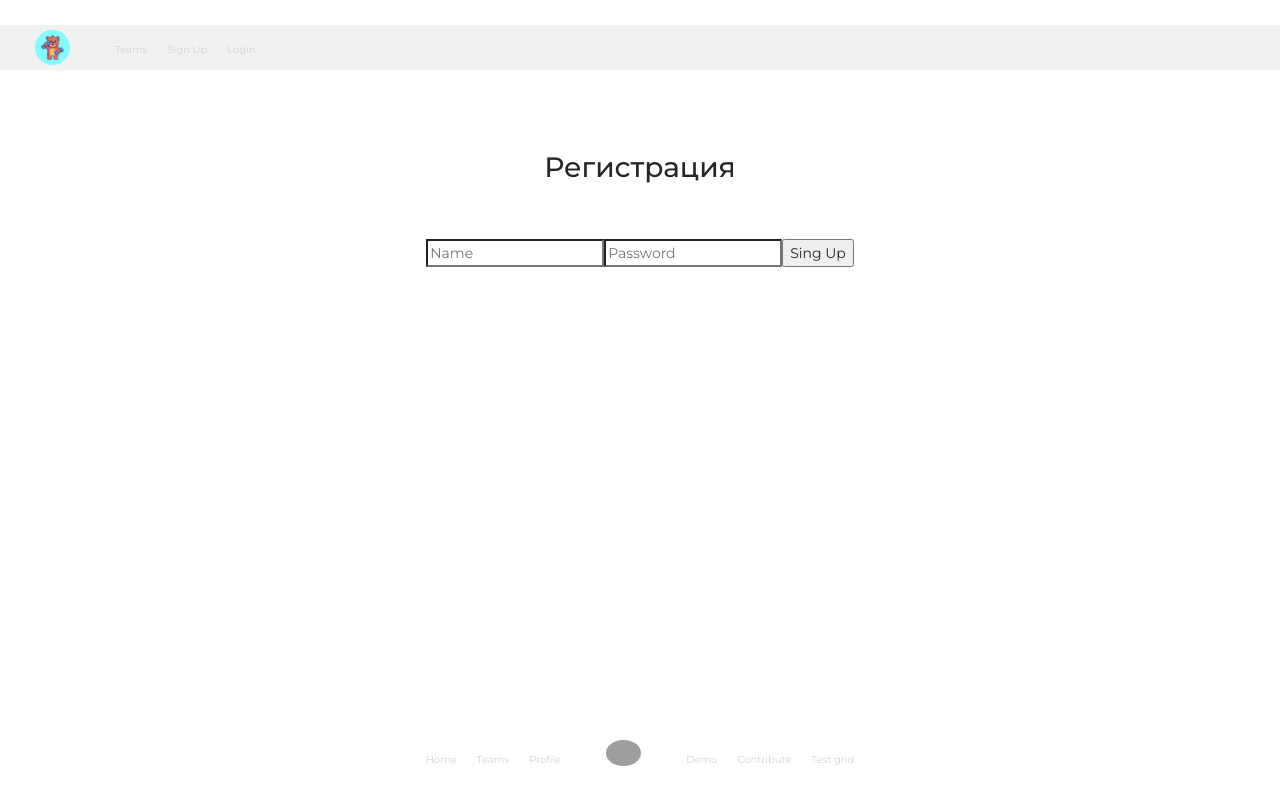
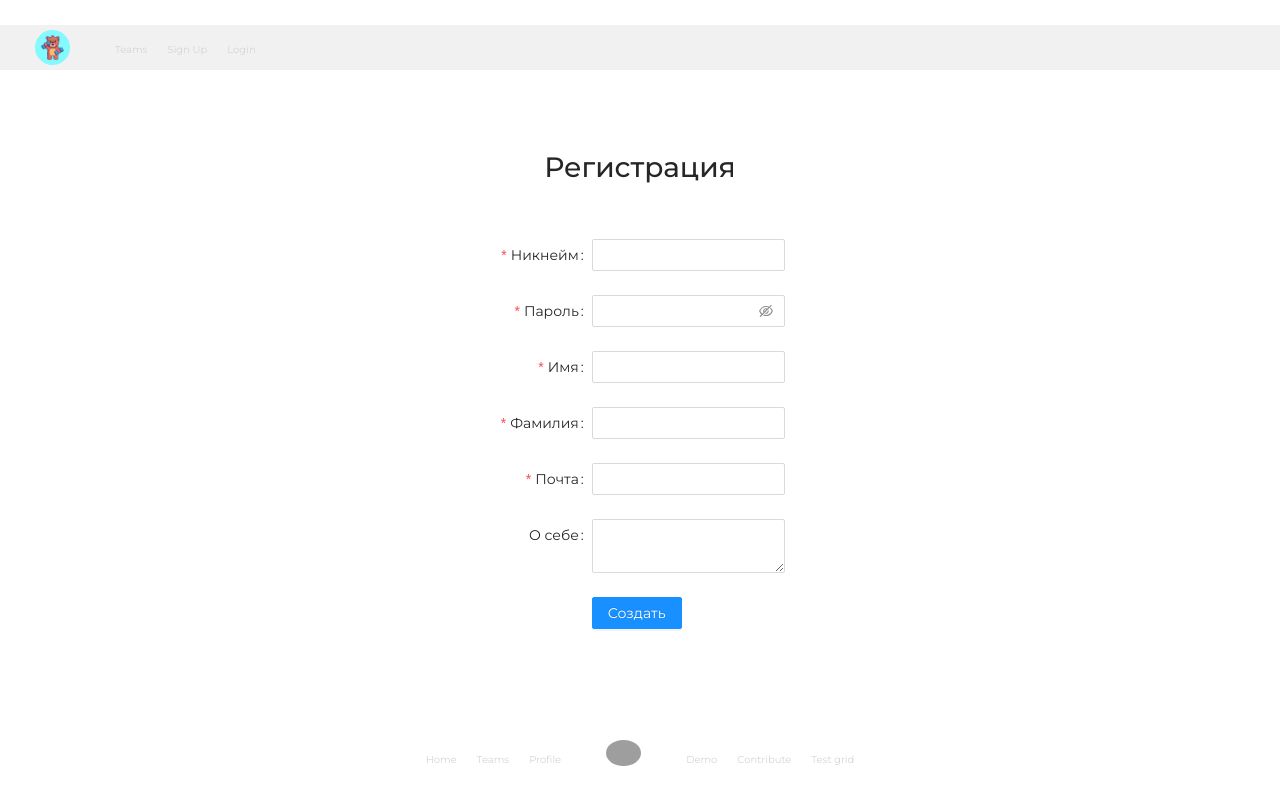
Before and after one commit to SIBIRSKAYA-KORONA/sport4all-frontend, a React app: page /signup in a window 1280 px wide. Built offline with nearby package versions, Linux system fonts and the light colour scheme; grey boxes are pictures that could not be loaded.

Commit message:
Add error for duplicate nicknames

```diff
--- a/src/models/UserModel.js
+++ b/src/models/UserModel.js
@@ -25,19 +25,11 @@ class UserModel {
                     User
      *************************************/
 
-    /**
-     *
-     * @param user {
-     *      nickname: String
-     *      password: String
-     * }
-     * @return {Promise<Object>}
-     */
     async signUp(user) {
         return Network.fetchPost(Network.paths.settings, user).then(
             response => {
-                if (response.status > 499) throw new Error('server error');
-                return response.json();
+                if (response.status === 409) throw 'Такой пользователь существует';
+                if (response.status > 499) throw 'server error';
             },
             error => { throw new Error(error); }
         );
--- a/src/pages/SignUp/logic.jsx
+++ b/src/pages/SignUp/logic.jsx
@@ -9,48 +9,21 @@ class SignUpPage extends React.Component {
     constructor(props) {
         super(props);
         this.state = {
-            nickname: '',
-            password: '',
+            error: null,
         };
 
         this.handleSubmit = this.handleSubmit.bind(this);
-        this.handleInputChange = this.handleInputChange.bind(this);
     }
 
-    handleSubmit(e) {
-        e.preventDefault();
-        if (!this.state.password || !this.state.nickname) return;
-        const user = {
-            nickname: this.state.nickname,
-            password: this.state.password
-        };
-        UserModel.instance.signUp(user).then((response) => {
-            console.log(response);
-            this.setState({
-                nickname: '',
-                password: '',
-            });
-            history.push('/profile');
-        });
+    handleSubmit(values) {
+        const user = values;
+        if (!user.password || !user.nickname) return;
+        UserModel.instance.signUp(user)
+            .then(() => { history.push('/profile') })
+            .catch(error => { this.setState({ error: error }) });
     }
 
-    handleInputChange(event) {
-        const {name, value} = event.target;
-        this.setState(prevState => ({
-            ...prevState,
-            [name]: value
-        }));
-    }
-
-    render() {
-        return (
-            <SignUpPageRender
-                onChange={this.handleInputChange}
-                onSubmit={this.handleSubmit}
-                {...this.state}
-            />
-        )
-    }
+    render = () => (<SignUpPageRender onSubmit={this.handleSubmit} error={this.state.error}/>)
 }
 
 SignUpPage.propTypes = {
--- a/src/pages/SignUp/render.jsx
+++ b/src/pages/SignUp/render.jsx
@@ -1,33 +1,78 @@
 import * as React from 'react';
 import propTypes from 'prop-types';
 import './style.scss';
+import { Form, Input, Button } from 'antd';
 
 import Footer from 'Components/Footer/render';
 import Header from 'Components/Header/render';
 
-function SignUpPageRender(props) {
+const layout = {
+    labelCol: { span: 8 },
+    wrapperCol: { span: 16 },
+};
+const tailLayout = {
+    wrapperCol: {
+        offset: 8,
+        span: 16,
+    },
+};
+
+const SignUpPageRender = (props) => {
     return (
         <div className='page'>
             <Header/>
             <div className='signup'>
                 <h1 className='signup__header'>Регистрация</h1>
-                <form onSubmit={props.onSubmit}>
-                    <input
+                <Form {...layout} onFinish={props.onSubmit}>
+                    <Form.Item
+                        label='Никнейм'
                         name='nickname'
-                        value={props.nickname}
-                        type='text'
-                        placeholder='Name'
-                        onChange={props.onChange}
-                    />
-                    <input
-                        name='password'
-                        value={props.password}
-                        type='password'
-                        placeholder='Password'
-                        onChange={props.onChange}
-                    />
-                    <input type='submit' value='Sing Up'/>
-                </form>
+                        validateStatus={props.error ? 'error' : ''}
+                        help={props.error}
+                        rules={[{
+                            required: true,
+                            message: 'Введите ваш никнейм'
+                        }]}>
+                        <Input/>
+                    </Form.Item>
+                    <Form.Item label='Пароль' name='password'
+                        rules={[{
+                            required: true,
+                            message: 'Введите пароль'
+                        }]}>
+                        <Input.Password/>
+                    </Form.Item>
+                    <Form.Item label='Имя' name='name'
+                        rules={[{
+                            required: true,
+                            message: 'Иван'
+                        }]}>
+                        <Input/>
+                    </Form.Item>
+                    <Form.Item label='Фамилия' name='surname'
+                        rules={[{
+                            required: true,
+                            message: 'Иванов'
+                        }]}>
+                        <Input/>
+                    </Form.Item>
+                    <Form.Item label='Почта' name='email'
+                        rules={[{
+                            required: true,
+                            message: 'ivan.ivanov@ivan.ivanov'
+                        }]}>
+                        <Input/>
+                    </Form.Item>
+                    <Form.Item label='О себе' name='about'
+                        rules={[{
+                            message: 'Заслуженный тренер РФ и Олимпийский чемпион по литрболу'
+                        }]}>
+                        <Input.TextArea />
+                    </Form.Item>
+                    <Form.Item {...tailLayout}>
+                        <Button type="primary" htmlType="submit">Создать</Button>
+                    </Form.Item>
+                </Form>
             </div>
             <Footer />
         </div>
@@ -35,10 +80,8 @@ function SignUpPageRender(props) {
 }
 
 SignUpPageRender.propTypes = {
-    onChange: propTypes.func.isRequired,
     onSubmit: propTypes.func.isRequired,
-    nickname: propTypes.string.isRequired,
-    password: propTypes.string.isRequired,
+    error: propTypes.string,
 };
 
 export default SignUpPageRender;
```
